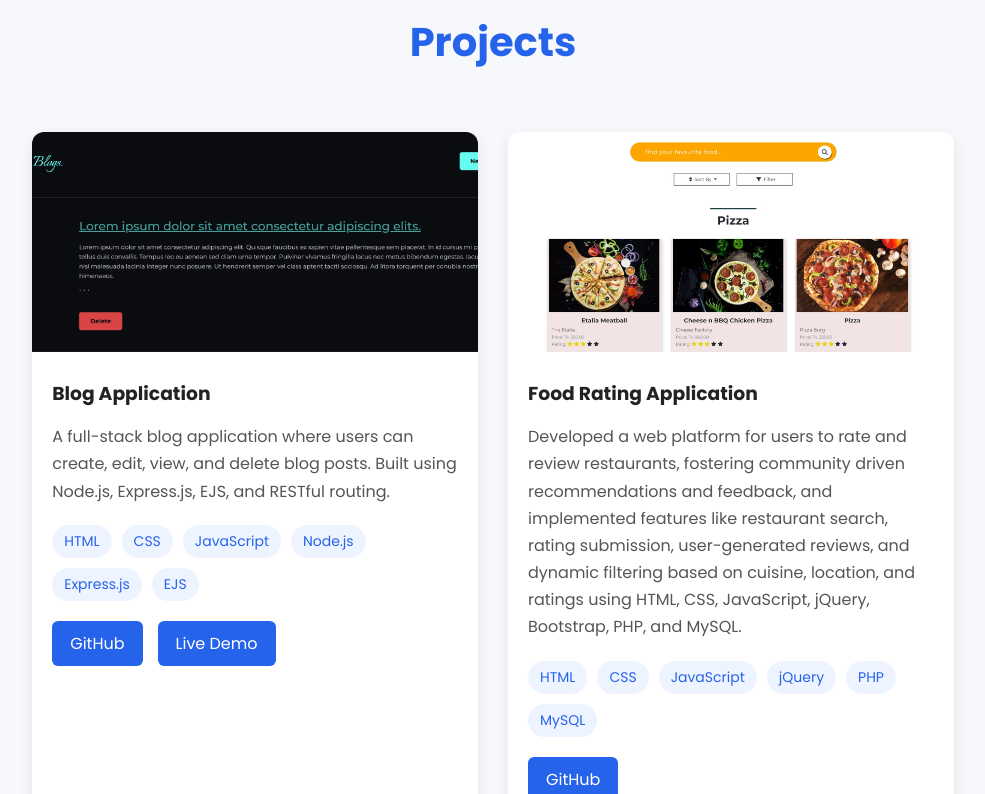
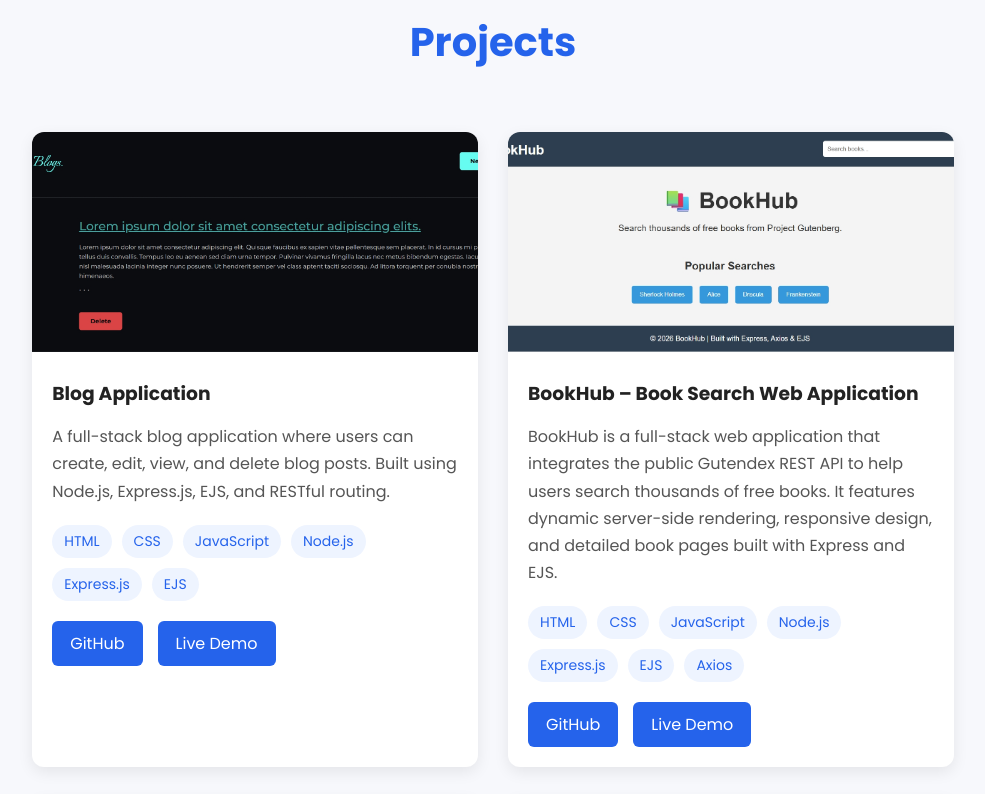
Before and after one commit to afiajahindev-bit/afiajahindev-bit.github.io, a website: page index.html in a window 1280 px wide. Shown: the part 2580-3374 px from the top of the page, without its empty margins (147-1132 px from the left). Drawn offline with Linux system fonts and the light colour scheme.

Commit message:
updated projects

```diff
--- a/index.html
+++ b/index.html
@@ -290,7 +290,55 @@
                     <div class="project-card">
 
                         <div class="project-image">
-                            <img src="images/foodie_application.png" alt="Blog Application">
+                            <img src="images/book_hub.png" alt="Book Search Application">
+                        </div>
+
+                        <div class="project-content">
+
+                            <h3>BookHub – Book Search Web Application</h3>
+
+                            <p>
+                                BookHub is a full-stack web application that integrates the public Gutendex REST API to help users search thousands of free books. It features dynamic server-side rendering, responsive design, and detailed book pages built with Express and EJS.
+                            </p>
+
+                            <div class="tech-stack">
+
+                                <span>HTML</span>
+
+                                <span>CSS</span>
+
+                                <span>JavaScript</span>
+
+                                <span>Node.js</span>
+
+                                <span>Express.js</span>
+
+                                <span>EJS</span>
+
+                                <span>Axios</span>
+
+                            </div>
+
+                            <div class="project-buttons">
+
+                                <a href="https://github.com/afiajahindev-bit/bookHub" target="_blank">
+                                    GitHub
+                                </a>
+
+                                <a href="https://bookhub-yhxh.onrender.com/" target="_blank">
+                                    Live Demo
+                                </a>
+
+                            </div>
+
+                        </div>
+
+                    </div>
+
+                    <div class="project-card">
+
+                        <div class="project-image">
+                            <img src="images/foodie_application.png" alt="Food Vlog Application">
                         </div>
 
                         <div class="project-content">
@@ -337,7 +385,7 @@
                     <div class="project-card">
 
                         <div class="project-image">
-                            <img src="images/apparel-application.png" alt="Blog Application">
+                            <img src="images/apparel-application.png" alt="Apparel Application">
                         </div>
 
                         <div class="project-content">
```
Also changed, not shown: images/book_hub.png (added).
